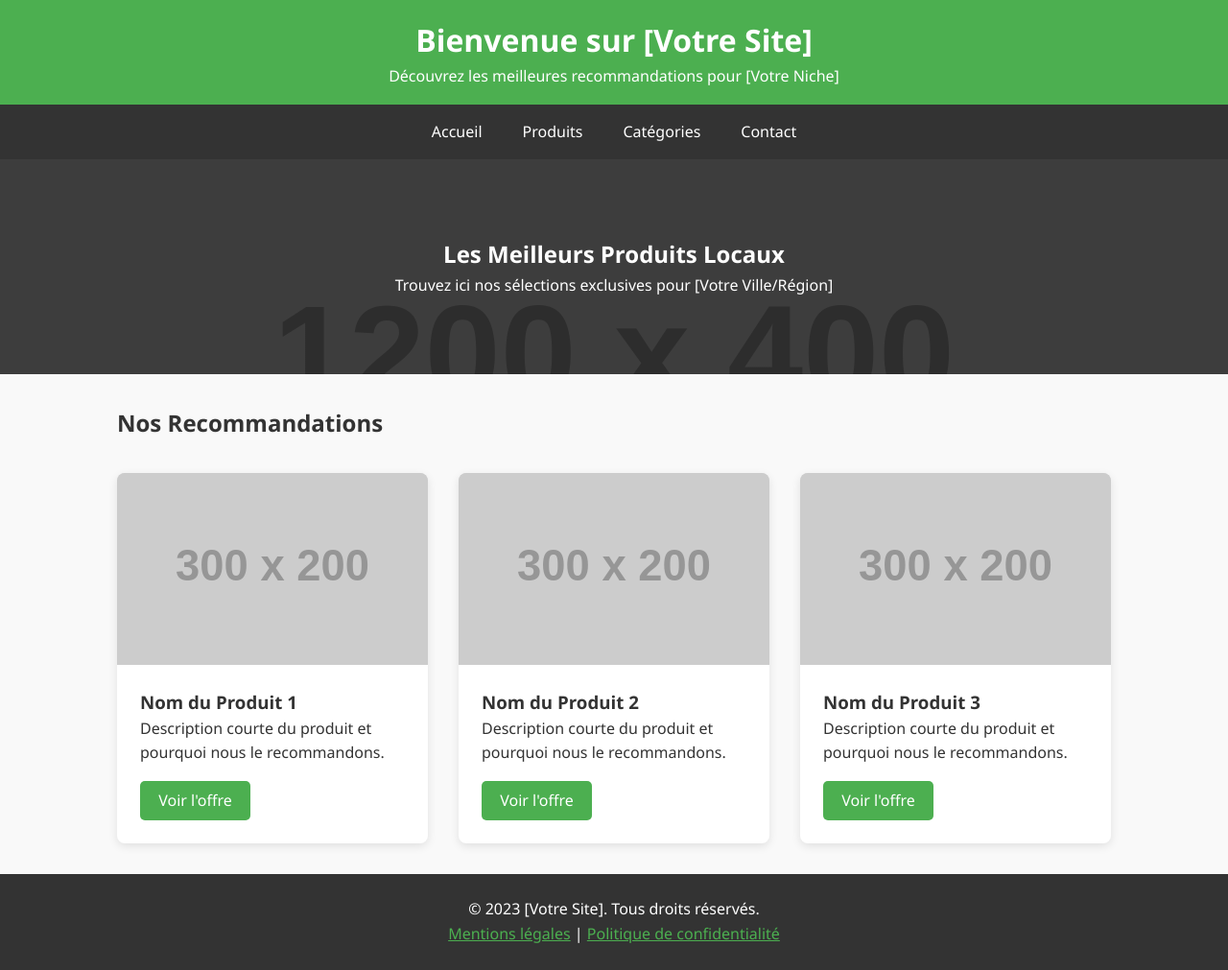
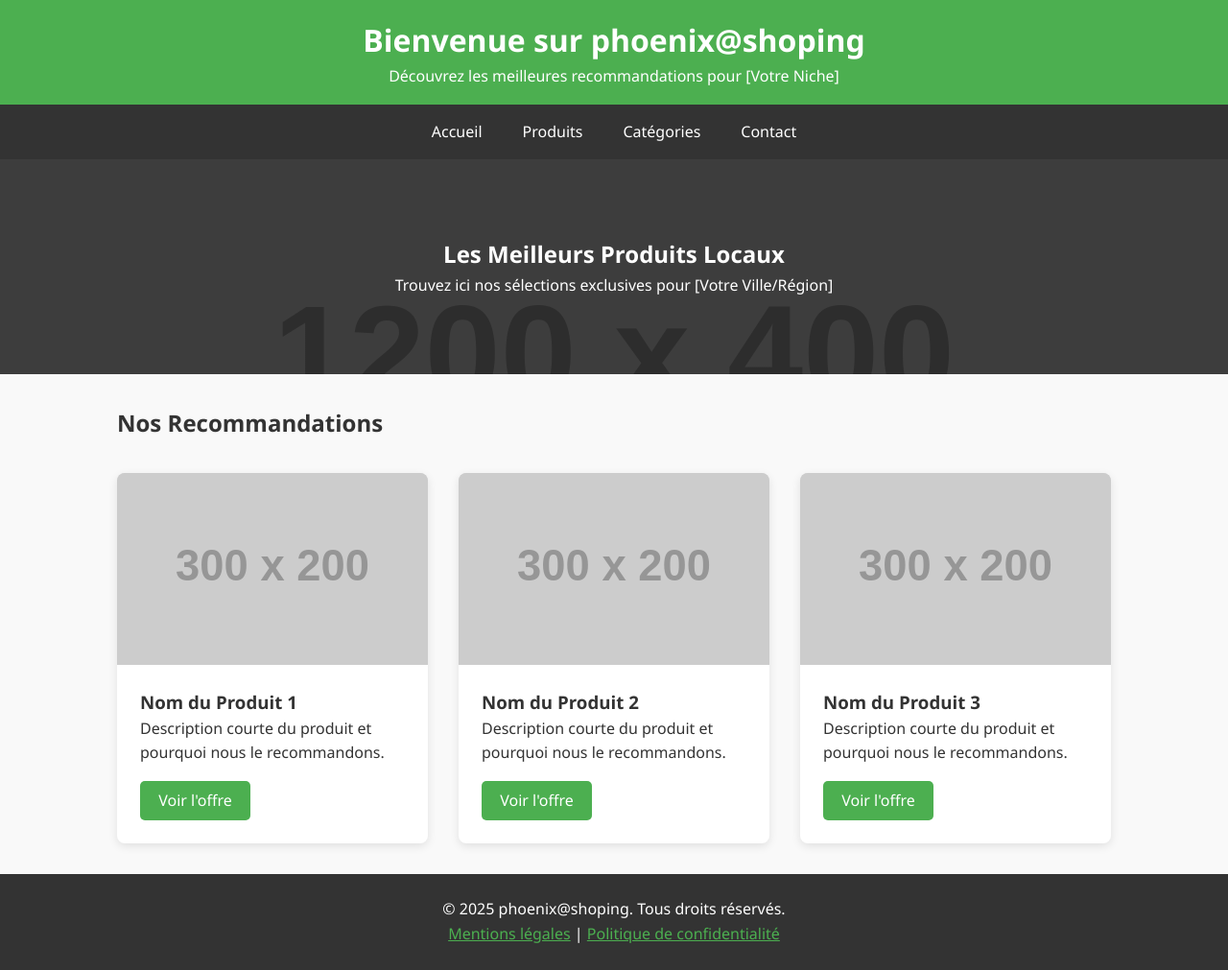
Before and after one commit to phoenix2525/first, a plain HTML site: page index.html in a window 1280 px wide. Shown: the whole page at 96% size. Drawn offline with Linux system fonts and the light colour scheme; placeholder pictures from the web are drawn by us.

Commit message:
Update index.html

```diff
--- a/index.html
+++ b/index.html
@@ -3,7 +3,7 @@
 <head>
     <meta charset="UTF-8">
     <meta name="viewport" content="width=device-width, initial-scale=1.0">
-    <title>Mon Super Site d'Affiliation</title>
+    <title>site d'affiliation phoenix@shopping </title>
     <style>
         :root {
             --primary-color: #4CAF50;
@@ -129,7 +129,7 @@
 </head>
 <body>
     <header>
-        <h1>Bienvenue sur [Votre Site]</h1>
+        <h1>Bienvenue sur phoenix@shoping</h1>
         <p>Découvrez les meilleures recommandations pour [Votre Niche]</p>
     </header>
 
@@ -183,7 +183,7 @@
     </div>
 
     <footer>
-        <p>&copy; 2023 [Votre Site]. Tous droits réservés.</p>
+        <p>&copy; 2025 phoenix@shoping. Tous droits réservés.</p>
         <p><a href="#" style="color: var(--primary-color);">Mentions légales</a> | <a href="#" style="color: var(--primary-color);">Politique de confidentialité</a></p>
     </footer>
 </body>
```
